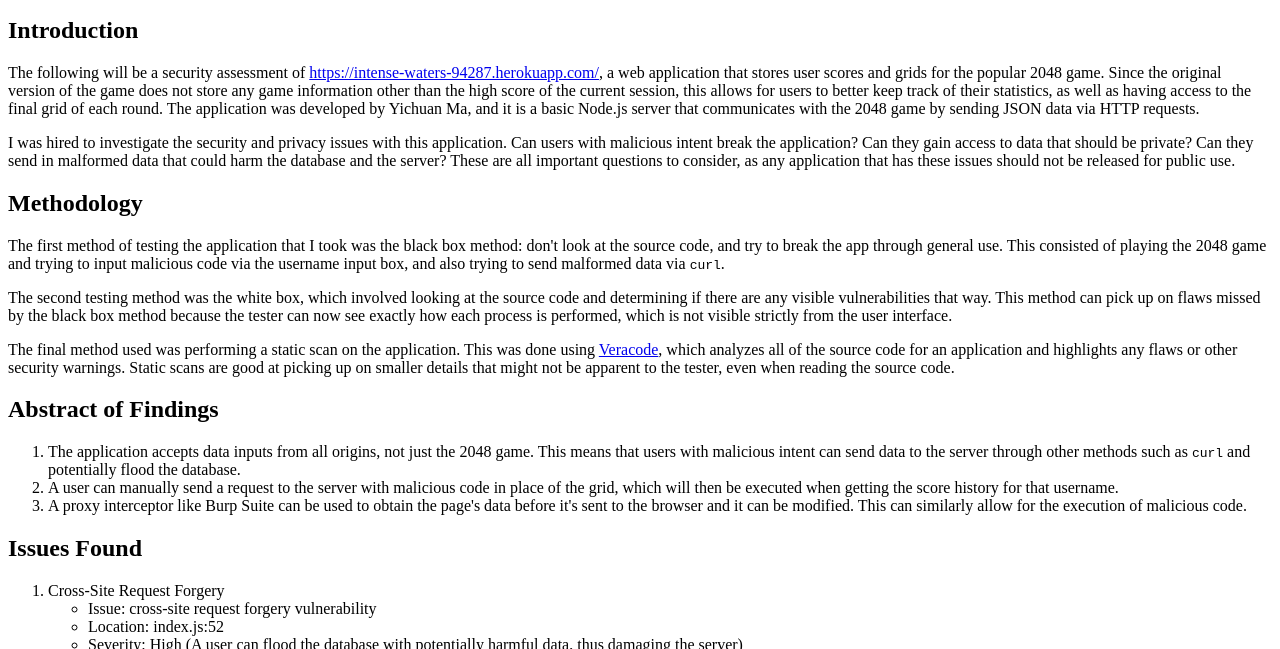
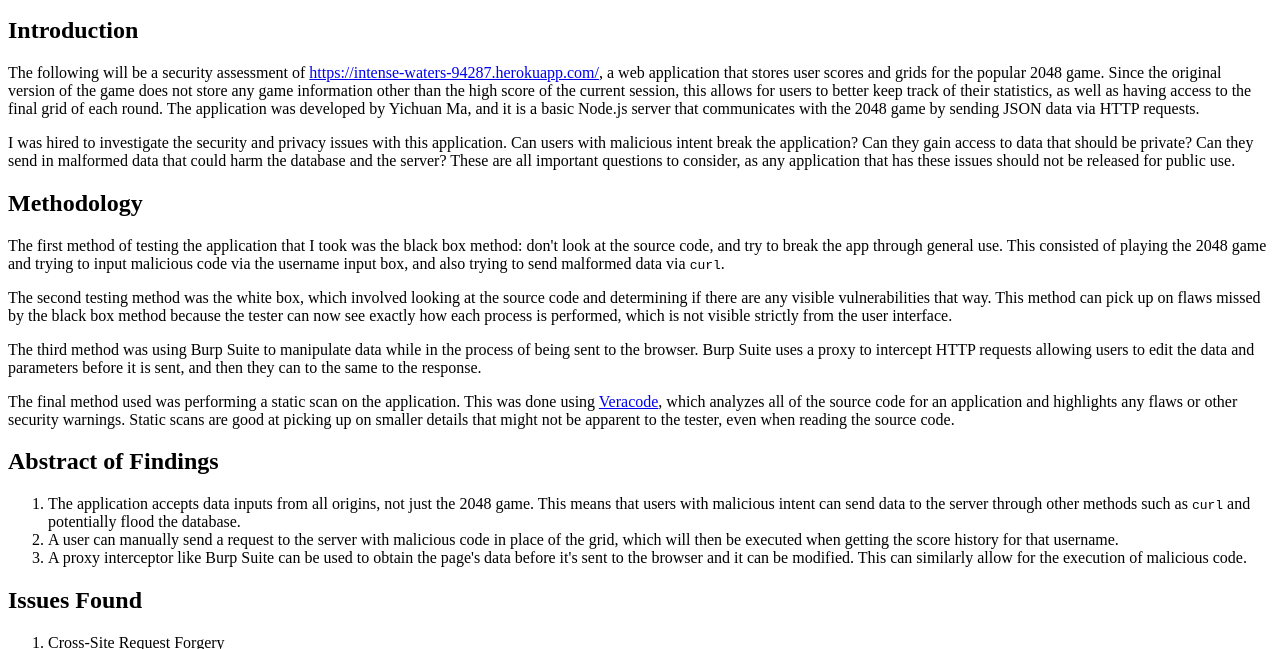
Before and after one commit to esimen01/comp20-esimendinger, a plain HTML site: page security/index.html in a window 1280 px wide. Shown: the part 110-759 px from the top of the page. Drawn offline with Linux system fonts and the light colour scheme.

Commit message:
mentioning burp suite

```diff
--- a/security/index.html
+++ b/security/index.html
@@ -17,6 +17,8 @@
 		<p>The first method of testing the application that I took was the black box method: don't look at the source code, and try to break the app through general use. This consisted of playing the 2048 game and trying to input malicious code via the username input box, and also trying to send malformed data via <code>curl</code>.</p>
 
 		<p>The second testing method was the white box, which involved looking at the source code and determining if there are any visible vulnerabilities that way. This method can pick up on flaws missed by the black box method because the tester can now see exactly how each process is performed, which is not visible strictly from the user interface.</p>
+
+		<p>The third method was using Burp Suite to manipulate data while in the process of being sent to the browser. Burp Suite uses a proxy to intercept HTTP requests allowing users to edit the data and parameters before it is sent, and then they can to the same to the response.</p>
 
 		<p>The final method used was performing a static scan on the application. This was done using <a href="https://analysiscenter.veracode.com/auth/index.jsp">Veracode</a>, which analyzes all of the source code for an application and highlights any flaws or other security warnings. Static scans are good at picking up on smaller details that might not be apparent to the tester, even when reading the source code.</p>
 
```
